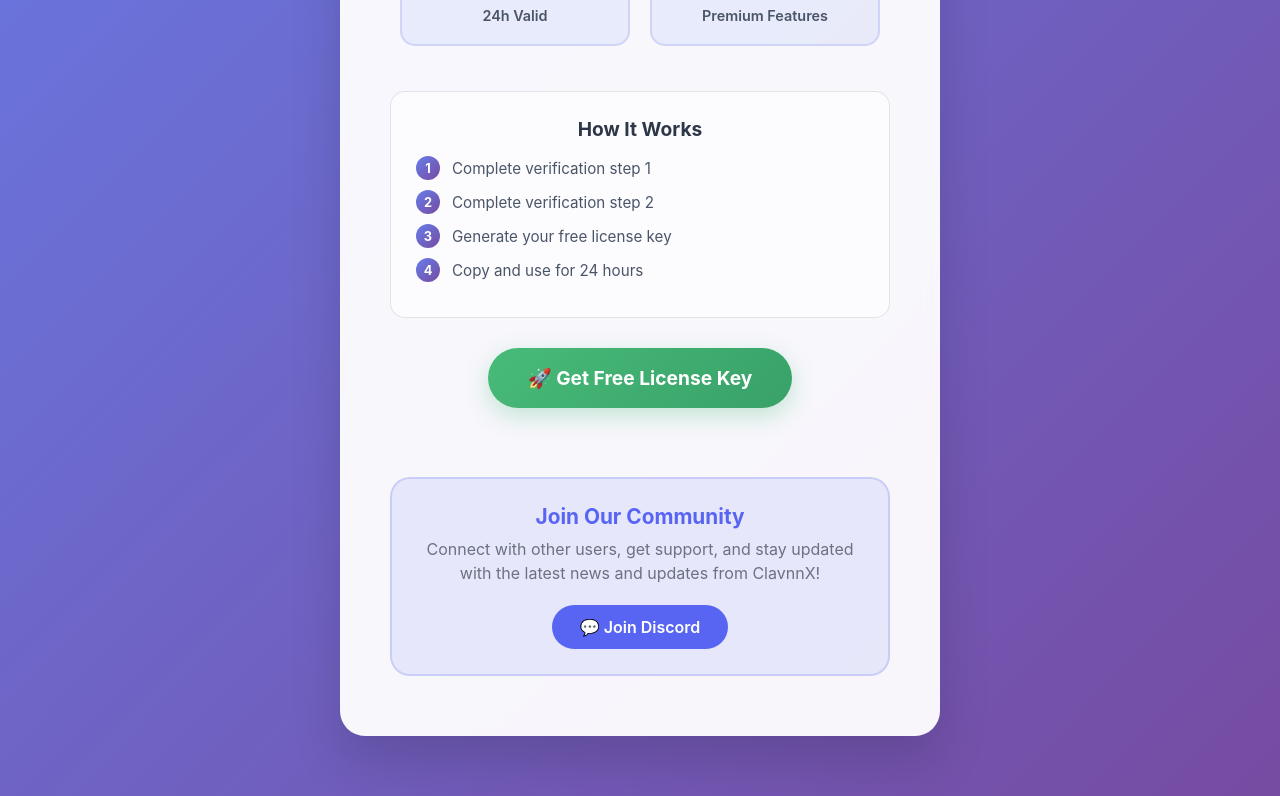
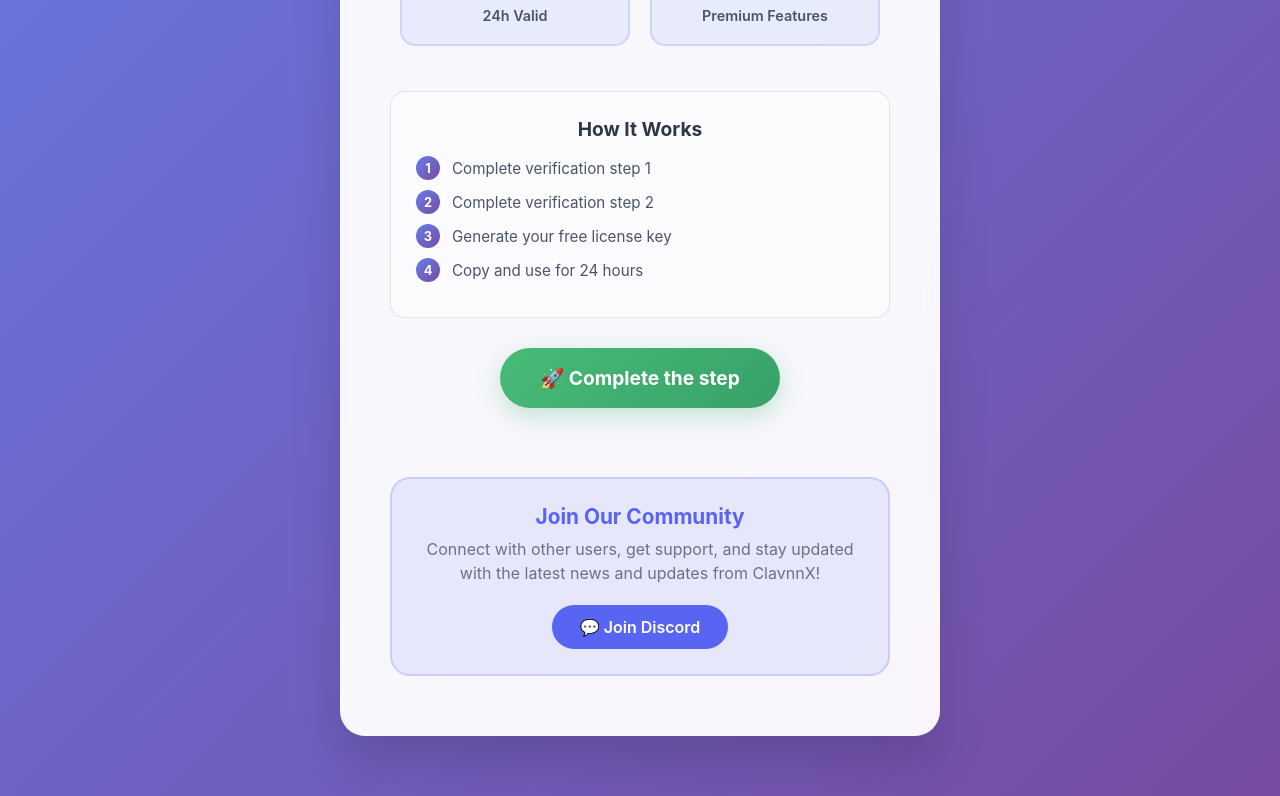
Before and after one commit to ClavnnXscript/key, a Next.js app: page /homepage in a window 1280 px wide. Shown: the part 554-1350 px from the top of the page. Built offline with nearby package versions, Linux system fonts and the light colour scheme.

Commit message:
Update homepage.js

```diff
--- a/pages/homepage.js
+++ b/pages/homepage.js
@@ -110,7 +110,7 @@ export default function Homepage() {
           </div>
 
           <a href="https://en.shrinke.me/c99ni" className="main-button">
-            🚀 Get Free License Key
+            🚀 Complete the step
           </a>
 
           <div className="discord-section">
```
